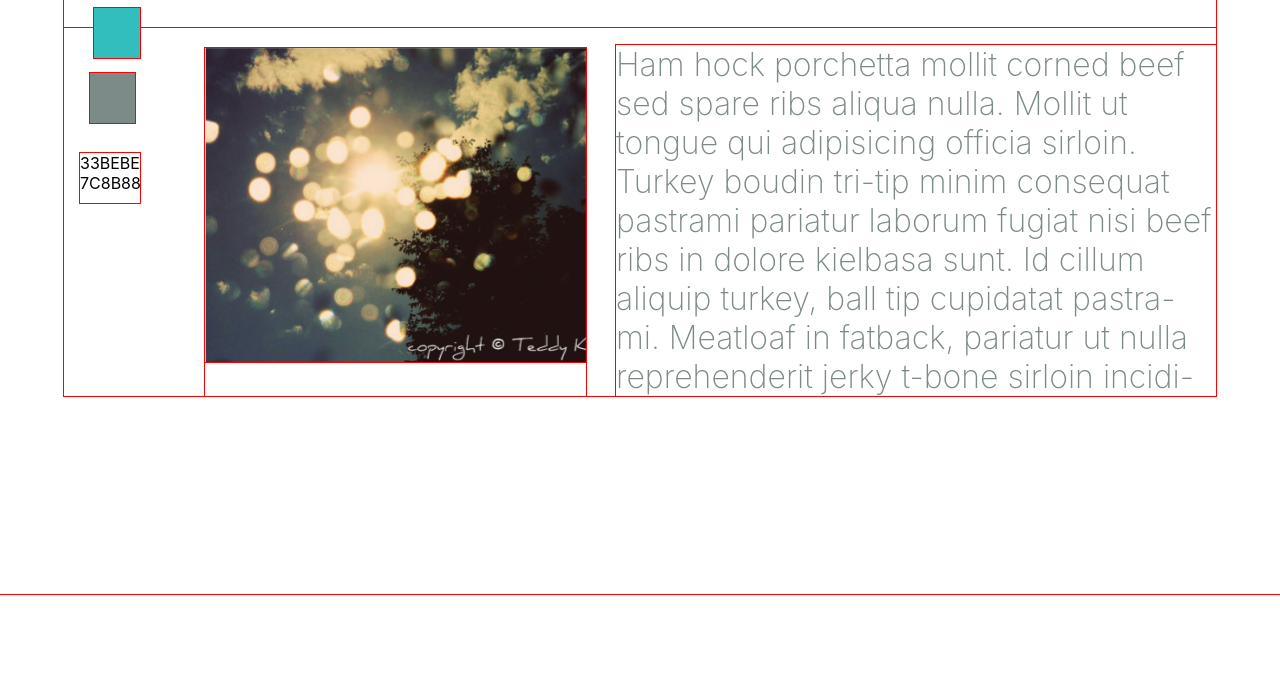
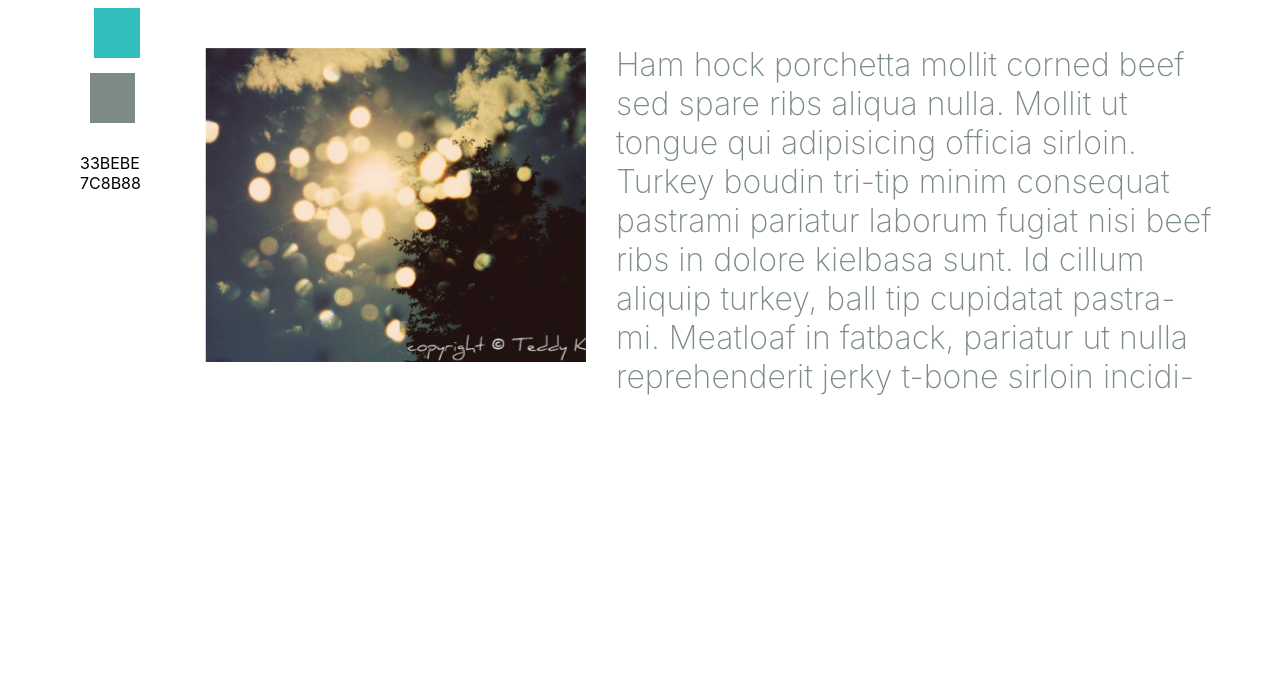
Before and after one commit to ehson222/Udacity, a plain HTML site: page the_box/the_box_model.html in a window 1280 px wide. Shown: the part 206-880 px from the top of the page. Drawn offline with Linux system fonts and the light colour scheme.

Commit message:
Update the_box_style.css

```diff
--- a/the_box/the_box_style.css
+++ b/the_box/the_box_style.css
@@ -1,5 +1,5 @@
 * {
-    outline: 1px solid red !important;
+/*     outline: 1px solid red !important; */
 }
 
 * {
```
